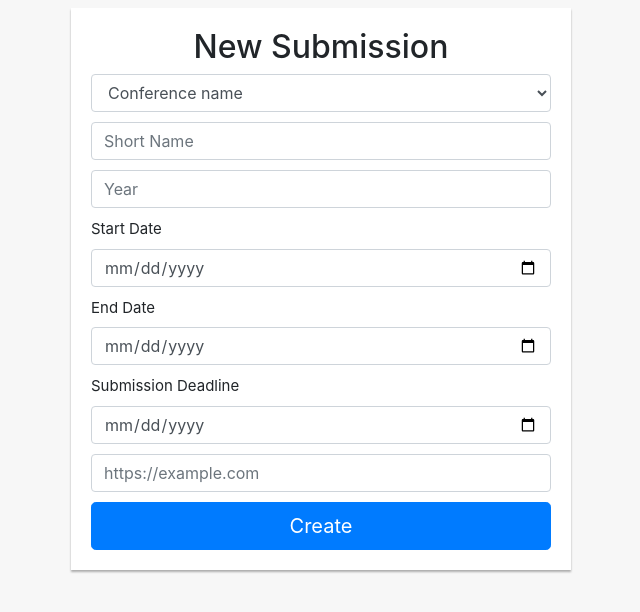
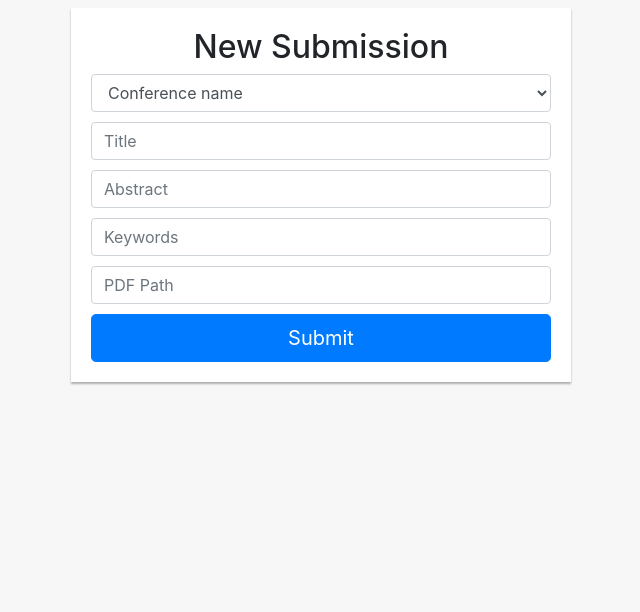
Before and after one commit to ibahadiraltun/Bil372_Odev2_2, a Flask app: template templates/newSubmission.html in a window 1280 px wide. Shown: the top 612 px of the page, without its empty margins (319-959 px from the left). Run offline with Flask 2, Linux system fonts and the light colour scheme; the template is opened without the code that fills it, so the values that code supplies are empty; parts of the project's set-up code (start-up, migrations or seed data) failed here and were passed over; some libraries are stand-ins or nearby versions.

Commit message:
add new submission form with backend

```diff
--- a/app.py
+++ b/app.py
@@ -118,17 +118,46 @@ def handle_status_change(form, model):
    return render_template('main.html', users = get_users(), confs = get_confs())
 
 def get_submissions_for_user(id):
-    query = select([Submission]).where(Submission.c.authenticationid == id)
-    query_user = select([User]).where(User.c.authenticationid == id)
-    subs = conn.execute(query)
-    username = conn.execute(query_user).fetchone().primary_email
-    print(username)
-    res = []
-    for row in subs:
-        cur_row = dict(row.items())
-        cur_row['username'] = username
-        res.append(cur_row)
-    return res
+   query = select([Submission]).where(Submission.c.authenticationid == id)
+   query_user = select([User]).where(User.c.authenticationid == id)
+   subs = conn.execute(query)
+   username = conn.execute(query_user).fetchone().primary_email
+   res = []
+   for row in subs:
+      cur_row = dict(row.items())
+      cur_row['username'] = username
+      res.append(cur_row)
+   return res
+
+def update_mongodb(id, form): return None
+
+def add_submission_for_user(id, form):
+   # userid = request.form['userid']
+   # confid = request.form['confid']
+   # title = request.form['title']
+   # abstract = request.form['abstract']
+   # keywords = request.form['keywords']
+   # pdf_path = request.form['pdf_path']
+
+   confid = form['confid']
+   query = select([Submission]).where(Submission.c.authenticationid == id
+      and Submission.c.confid == confid)
+   subs = conn.execute(query)
+   prevsubmissionid = -1
+   for sub in subs:
+      if prevsubmissionid < sub['submissionid']:
+         prevsubmissionid = sub['submissionid']
+
+   values = {
+      'authenticationid': form['userid'],
+      'confid': form['confid'],
+      'prevsubmissionid': prevsubmissionid
+   }
+
+   new_sub = Submission.insert().values(values)
+   conn.execute(new_sub)
+
+   update_mongodb(id, form = request.form) ## -> abdulkadir
 
 @app.route('/main', methods=['POST', 'GET'])
 def main():
@@ -180,8 +209,11 @@ def user(id):
 def submissions(userid):
    return render_template('submissions.html', userid=userid, submissions=get_submissions_for_user(userid))
 
-@app.route('/newSubmissions/<int:userid>')
+@app.route('/newSubmissions/<int:userid>', methods=['POST', 'GET'])
 def newSubmission(userid):
+   if request.method == 'POST':
+      add_submission_for_user(id = userid, form = request.form)
+      return render_template('submissions.html', userid=userid, submissions=get_submissions_for_user(userid))
    return render_template('newSubmission.html', userid=userid, confs=get_valid_confs())
 
 @app.route('/update/<confid>' , methods=['POST', 'GET'])
--- a/sql_queries.txt
+++ b/sql_queries.txt
@@ -140,7 +140,7 @@ CREATE TABLE conferenceupdates (
 create table submissions (
 	authenticationid int not null,
 	confid varchar(20) not null,
-	submissionid serial primary key,
+	submissionid serial primary key not null,
 	prevsubmissionid int,
 	foreign key (authenticationid) references usersinfo(authenticationid),
 	foreign key (confid) references conference(confid)
--- a/templates/newSubmission.html
+++ b/templates/newSubmission.html
@@ -55,32 +55,20 @@ $( function() {
             </select>
         </div>
         <div class="form-group">
-            <input type="text" class="form-control" name="shortname" placeholder="Short Name" required="required">
+            <input type="text" class="form-control" name="title" placeholder="Title" required="required">
         </div>
         <div class="form-group">
-            <input type="text" class="form-control" name="year" placeholder="Year" required="required" >
-        </div>
-
-        <div class="form-group">
-            <label style="font-size:15px;"> Start Date  </label>
-            <input id="datepicker" type="date" data-date="" data-date-format="DD/MM/YYYY" class="form-control" name="start_date" placeholder="Start Date" required="required" >
+            <input type="text" class="form-control" name="abstract" placeholder="Abstract" required="required" >
         </div>
         <div class="form-group">
-            <label style="font-size:15px;"> End Date  </label>
-            <input type="date" data-date="" data-date-format="DD/MM/YYYY" class="form-control" name="end_date" placeholder="End Date" required="required" >
+            <input type="text" class="form-control" name="keywords" placeholder="Keywords" required="required" >
         </div>
         <div class="form-group">
-            <label style="font-size:15px;"> Submission Deadline  </label>
-            <input id="date3" type="date" data-date="" data-date-format="DD/MM/YYYY" class="form-control" name="submission_deadline" placeholder="Submission Date" required="required" >
+            <input type="text" class="form-control" name="pdf_path" placeholder="PDF Path" required="required" >
         </div>
-
-        <div class="form-group">
-            <input type="url" class="form-control" name="website" placeholder="https://example.com" required="required" >
+        <div>
+            <button type="submit" name="submit" class="btn btn-lg btn-primary btn-block">Submit</button>
         </div>
-
-            <button type="submit" name="submit" class="btn btn-lg btn-primary btn-block">Create</button>
-        </div>
-
     </form>
 
 </div>
```
